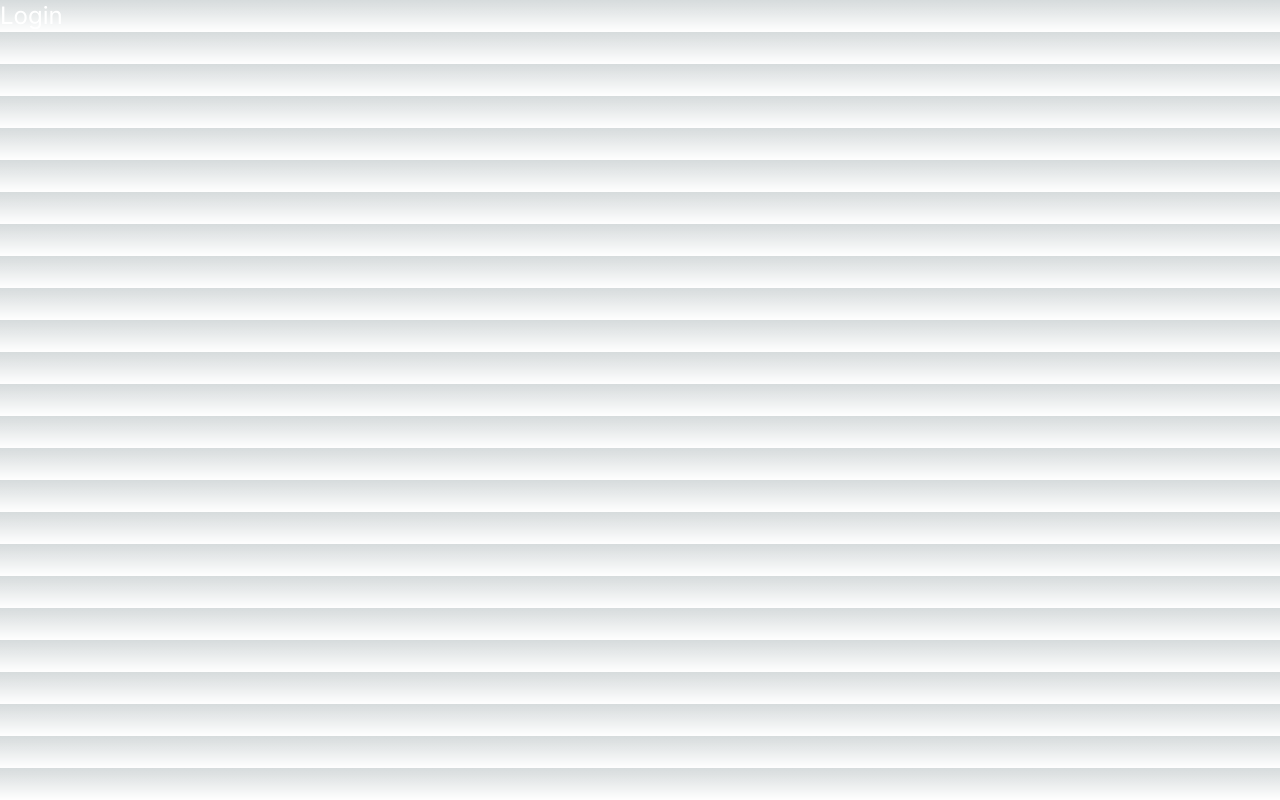
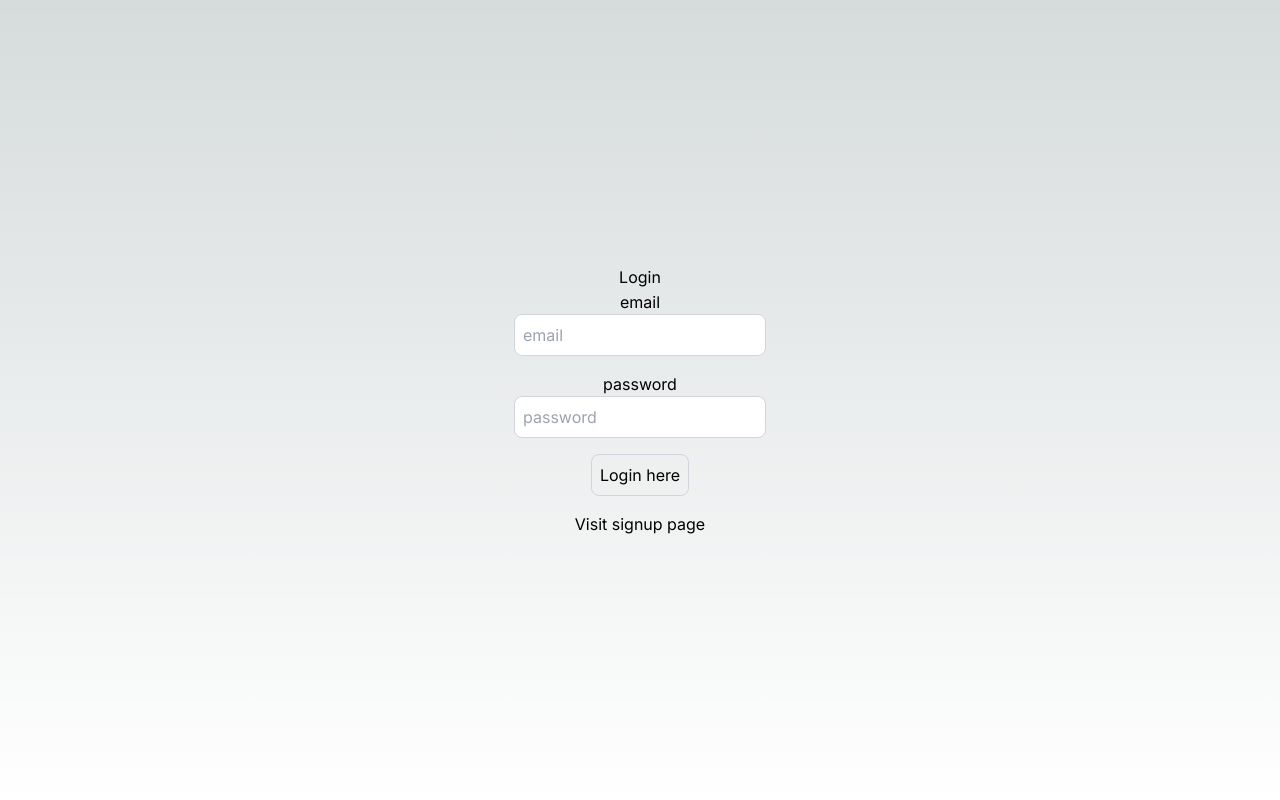
Before and after one commit to ercanhavare/nextjs_appwrite, a Next.js app: page /login in a window 1280 px wide. Built offline with nearby package versions, Linux system fonts and the light colour scheme.

Commit message:
signup_login_profile

```diff
--- a/src/app/login/page.tsx
+++ b/src/app/login/page.tsx
@@ -1,7 +1,43 @@
+"use client";
+import Link from "next/link";
+import React from "react";
+import { useRouter } from "next/navigation";
+import {axios} from "axios"
+
 export default function LoginPage(){
-    return(
-        <div className="flex">
-            <h1 className="text-center text-white text-2xl">Login</h1>
+    const [user,setUser] = React.useState({
+        email:"",
+        password:"",
+    })
+
+    const onLogin = async () => {
+
+    }
+
+    return (
+        <div className="flex flex-col items-center justify-center min-h-screen py-2">
+            <h1>Login</h1>
+            <hr />
+
+
+            <label htmlFor="email">email</label>
+            <input className="p-2 border border-gray-300 rounded-lg mb-4 focus:outline-none focus:border-gray-600"
+                    id="email"
+                    type="text"
+                    value={user.email} onChange={(e) => setUser({...user, email:e.target.value})}
+                    placeholder="email"/>
+
+            <label htmlFor="password">password</label>
+            <input className="p-2 border border-gray-300 rounded-lg mb-4 focus:outline-none focus:border-gray-600"
+                    id="password"
+                    type="password"
+                    value={user.password} onChange={(e) => setUser({...user, password:e.target.value})}
+                    placeholder="password"/>
+
+            <button onClick={onLogin}
+                    className="p-2 border border-gray-300 rounded-lg mb-4 focus:outline-none focus:border-gray-600">Login here</button>
+
+            <Link href="/signup">Visit signup page</Link>
         </div>
     )
 }
--- /dev/null
+++ b/src/app/profile/[id]/page.tsx
@@ -0,0 +1,12 @@
+export default function UserProfile({params}:any){
+    return(
+        <div className="flex flex-col items-center justify-center min-h-screen py-2">
+            <h1>Profile</h1>
+            <hr />
+            <p className="text-4xl">
+                User Profile
+                <span className="p-2 ml-2 rounded bg-orange-500 text-black">{params.id}</span>
+            </p>
+        </div>
+    )
+}
--- /dev/null
+++ b/src/app/profile/page.tsx
@@ -0,0 +1,9 @@
+export default function ProfilePage(){
+    return(
+        <div className="flex flex-col items-center justify-center min-h-screen py-2">
+            <h1>Profile</h1>
+            <hr />
+            <p>Profile Page</p>
+        </div>
+    )
+}
```
